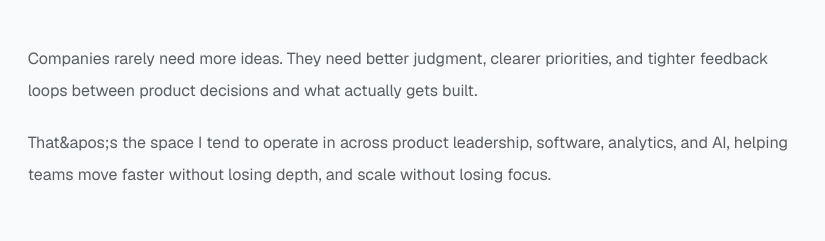
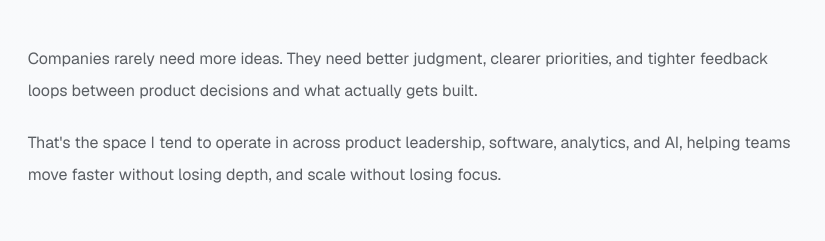
Before and after one commit to harmasz/0xf000h.dev, a Next.js app: page / in a window 1280 px wide. Shown: the part 2083-2324 px from the top of the page, without its empty margins (0-825 px from the left). Built offline with nearby package versions, Linux system fonts and the light colour scheme.

Commit message:
fix: render apostrophe in about copy

```diff
--- a/content/home.ts
+++ b/content/home.ts
@@ -180,7 +180,7 @@ export const homePageContent = {
 		},
 		paragraphs: [
 			"Companies rarely need more ideas. They need better judgment, clearer priorities, and tighter feedback loops between product decisions and what actually gets built.",
-			"That&apos;s the space I tend to operate in across product leadership, software, analytics, and AI, helping teams move faster without losing depth, and scale without losing focus.",
+			"That's the space I tend to operate in across product leadership, software, analytics, and AI, helping teams move faster without losing depth, and scale without losing focus.",
 		],
 	},
 	contact: {
```
